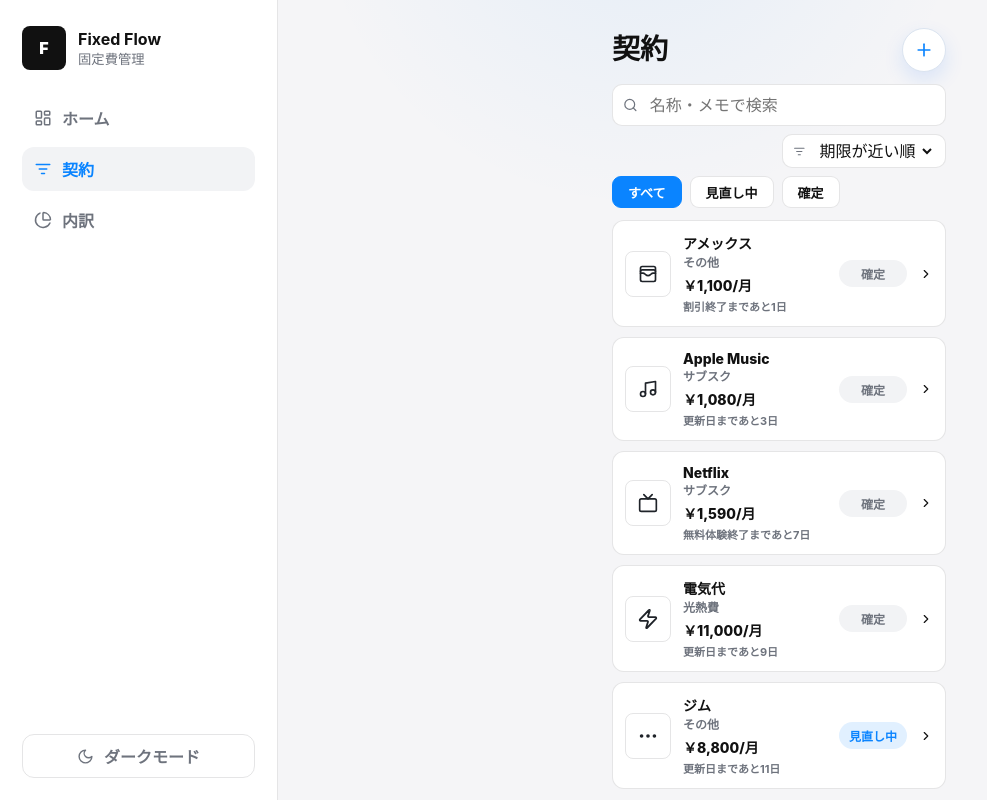
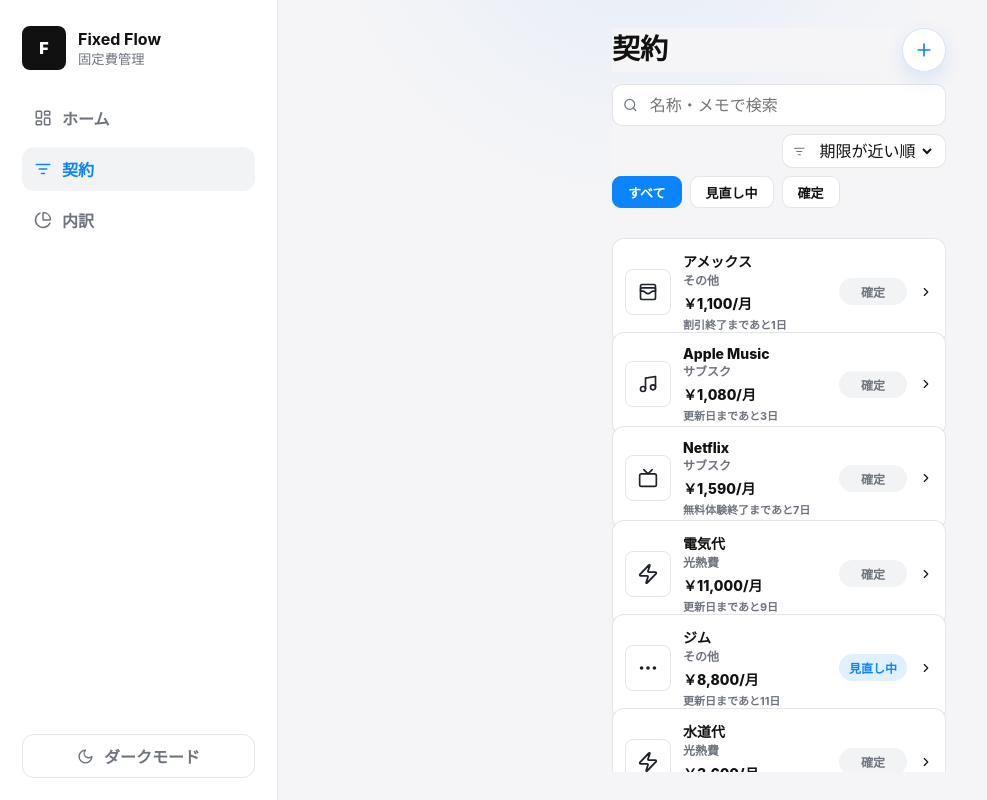
Before and after one commit to inoueyousuke0501-git/fixed-flow-fixed-cost-manager, a React (Vite) app: page / in a window 1280 px wide. Both pictures are taken after a click on the button "契約". Shown: the whole page, without its empty margins (0-987 px from the left). Built offline with nearby package versions, Linux system fonts and the light colour scheme.

Commit message:
Fix dark settings action and contract list scrolling

```diff
--- a/src/App.tsx
+++ b/src/App.tsx
@@ -1383,7 +1383,7 @@
       </section>
 
       <div className="contract-list">
-        {filteredCosts.slice(0, 5).map((cost) => (
+        {filteredCosts.map((cost) => (
           <button className="contract-card" type="button" key={cost.id} onClick={() => openEdit(cost)}>
             <CostLogo name={cost.name} category={cost.category} size="lg" />
             <div>
@@ -1920,7 +1920,7 @@
         </button>
       </aside>
 
-      <main>
+      <main className={`view-${activeView}`}>
         <header className="topbar">
           {(activeView === "editor" || activeView === "appSettings" || activeView === "notifications") && (
             <button className="plain-nav-button" type="button" onClick={() => setActiveView(activeView === "editor" ? "list" : "dashboard")}>
@@ -1931,7 +1931,7 @@
             <h1>{pageTitle(activeView)}</h1>
           </div>
           {activeView === "dashboard" && (
-            <button className="icon-button concept-add-button" type="button" onClick={() => setActiveView("appSettings")} aria-label="設定">
+            <button className="icon-button concept-add-button settings-action" type="button" onClick={() => setActiveView("appSettings")} aria-label="設定">
               <Settings size={20} />
             </button>
           )}
--- a/src/styles.css
+++ b/src/styles.css
@@ -4030,3 +4030,76 @@
     padding: 0;
   }
 }
+
+/* Keep the contract header stable while the list scrolls. */
+.settings-action {
+  background: var(--surface-soft);
+  color: var(--text);
+}
+
+.settings-action svg,
+.settings-action:hover svg {
+  color: var(--text);
+}
+
+:root[data-theme="dark"] .settings-action {
+  border-color: var(--line-strong);
+  background: color-mix(in srgb, var(--surface-strong) 88%, transparent);
+  color: var(--text);
+}
+
+main.view-list {
+  display: flex;
+  flex-direction: column;
+  height: 100dvh;
+  min-height: 0;
+  overflow: hidden;
+}
+
+main.view-list .topbar {
+  position: sticky;
+  top: 0;
+  z-index: 12;
+  flex: 0 0 auto;
+  background: var(--app-bg);
+}
+
+.view-list .contracts-screen {
+  display: flex;
+  min-height: 0;
+  flex: 1 1 auto;
+  flex-direction: column;
+  overflow: hidden;
+}
+
+.view-list .contract-tools {
+  flex: 0 0 auto;
+  background: var(--app-bg);
+  padding-bottom: 8px;
+}
+
+.view-list .contract-list {
+  align-content: start;
+  flex: 1 1 auto;
+  min-height: 0;
+  overflow-y: auto;
+  padding: 10px 0 16px;
+  scrollbar-width: none;
+}
+
+.view-list .contract-list::-webkit-scrollbar {
+  display: none;
+}
+
+.view-list .contract-card {
+  align-self: start;
+  width: 100%;
+}
+
+@media (max-width: 880px) {
+  main.view-list {
+    height: 100dvh;
+    min-height: 0;
+    padding-bottom: 92px;
+  }
+}
```
